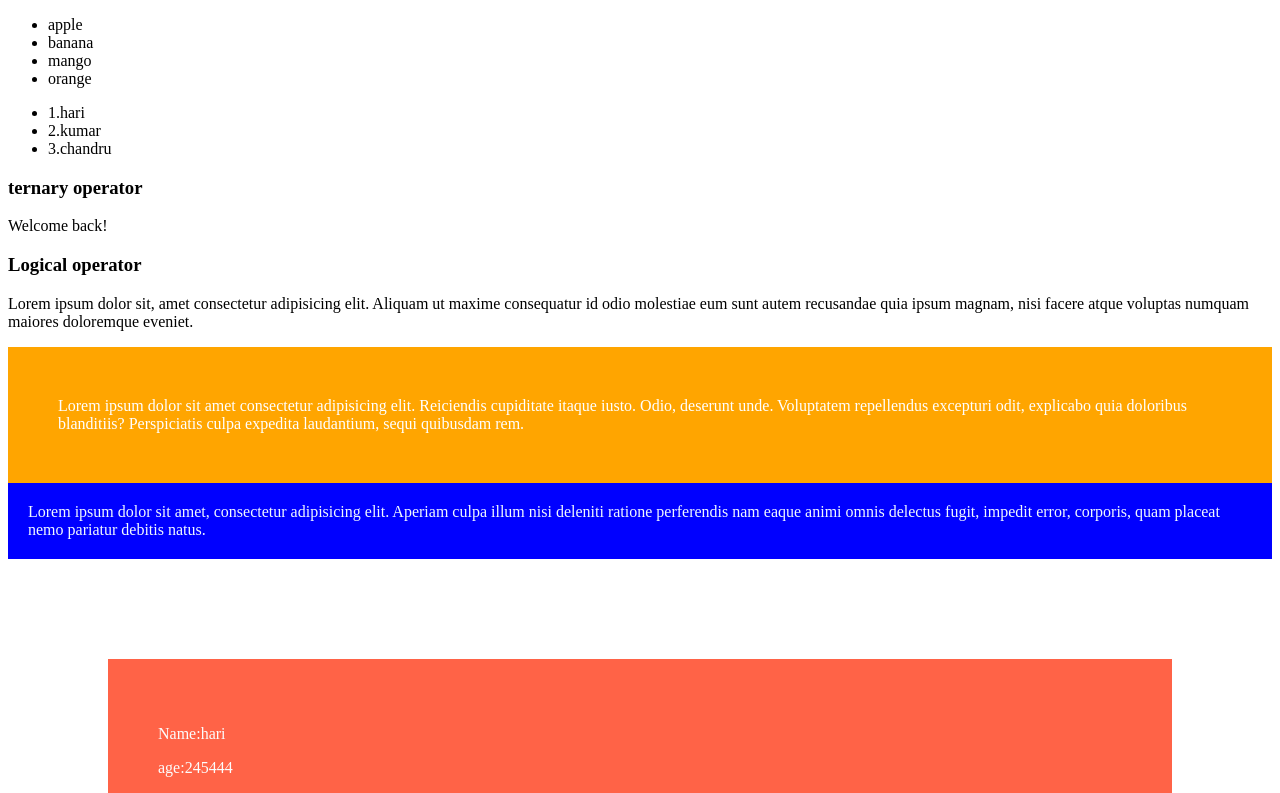
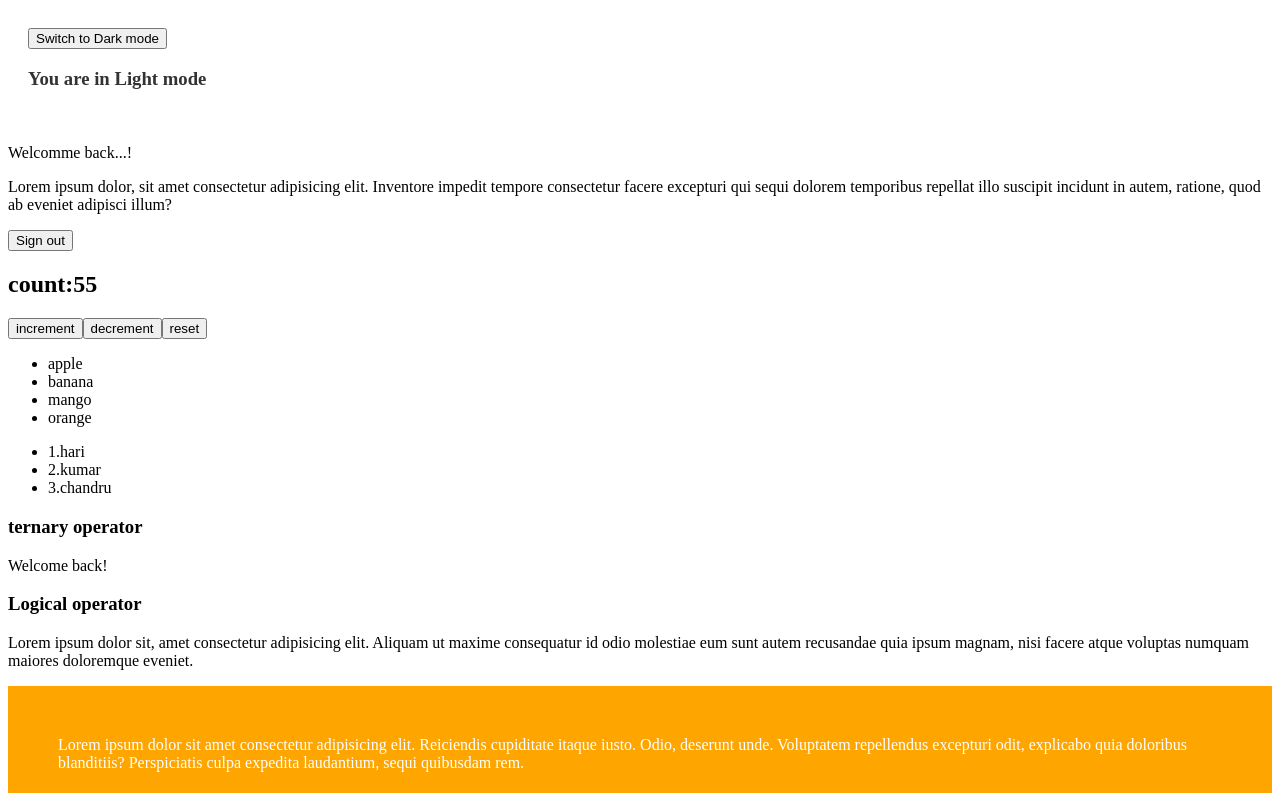
Before and after one commit to kamalrajms/marBatch1, a React (Vite) app: page / in a window 1280 px wide. Shown: the top 793 px of the page. Built offline with nearby package versions, Linux system fonts and the light colour scheme.

Commit message:
## useState()

```diff
--- a/src/App.jsx
+++ b/src/App.jsx
@@ -5,6 +5,9 @@ import Modulestyle from "./Modulestyle";
 import Objectstyle from "./Objectstyle";
 import ConditionalRendering from "./Component/ConditionalRendering";
 import ListRendering from "./Component/ListRendering";
+import UseStateHook from "./Component/UseStateHook";
+import UseStateUser from "./Component/UseStateUser";
+import Darkmode from "./Component/Darkmode";
 
 export default function App() {
   const name = "hari";
@@ -21,8 +24,11 @@ export default function App() {
 
   return (
     <div>
-      <ListRendering/>
-      <ConditionalRendering/>
+      <Darkmode/>
+      <UseStateUser />
+      <UseStateHook />
+      <ListRendering />
+      <ConditionalRendering />
       <Objectstyle />
       <Modulestyle />
       <DestructuringProps name={name} age={age} city={city} />
--- /dev/null
+++ b/src/Component/Darkmode.jsx
@@ -0,0 +1,19 @@
+import React, { useState } from "react";
+
+export default function Darkmode() {
+  const [mode, setMode] = useState(true);
+
+  const theme = {
+    backgroundColor: mode ? "#FFf" : "#333",
+    color: mode ? "#333" : "#fff",
+    padding: "20px",
+  };
+  return (
+    <div style={theme}>
+      <button onClick={() => setMode(!mode)}>
+        Switch to {mode ? "Dark" : "Light"} mode
+      </button>
+      <h3>You are in {mode ? "Light" : "Dark"} mode</h3>
+    </div>
+  );
+}
--- /dev/null
+++ b/src/Component/UseStateHook.jsx
@@ -0,0 +1,13 @@
+import React, { useState } from "react";
+
+export default function UseStateHook() {
+  const [count, setCount] = useState(55);
+  return (
+    <div>
+      <h2>count:{count}</h2>
+      <button onClick={() => setCount(count + 1)}>increment</button>
+      <button onClick={() => setCount(count - 1)}>decrement</button>
+      <button onClick={() => setCount(100)}>reset</button>
+    </div>
+  );
+}
--- /dev/null
+++ b/src/Component/UseStateUser.jsx
@@ -0,0 +1,34 @@
+import React, { useState } from "react";
+
+export default function UseStateUser() {
+  const [user, setUser] = useState(true);
+  console.log(user);
+
+  //   user=true
+  //  user=false
+  // user=false
+  // user=false
+  // user=false
+  // user=false
+  // user=false
+  // user=false
+  // user=false
+  return (
+    <div>
+      {user ? <p>Welcomme back...!</p> : <p>please login ..!</p>}
+
+      {user && (
+        <p>
+          Lorem ipsum dolor, sit amet consectetur adipisicing elit. Inventore
+          impedit tempore consectetur facere excepturi qui sequi dolorem
+          temporibus repellat illo suscipit incidunt in autem, ratione, quod ab
+          eveniet adipisci illum?
+        </p>
+      )}
+      <button onClick={() => setUser(!user)}>Sign {user ? "out" : "in"}</button>
+    </div>
+  );
+}
+
+// !true==false
+// !false==true
```
Also changed, not shown: src/Text.txt.
